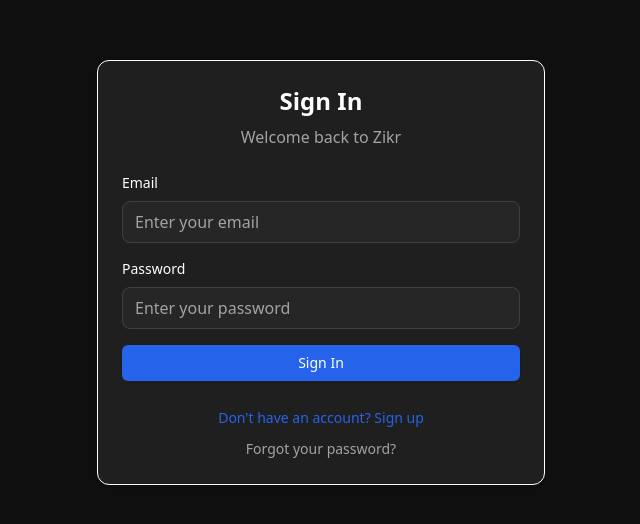
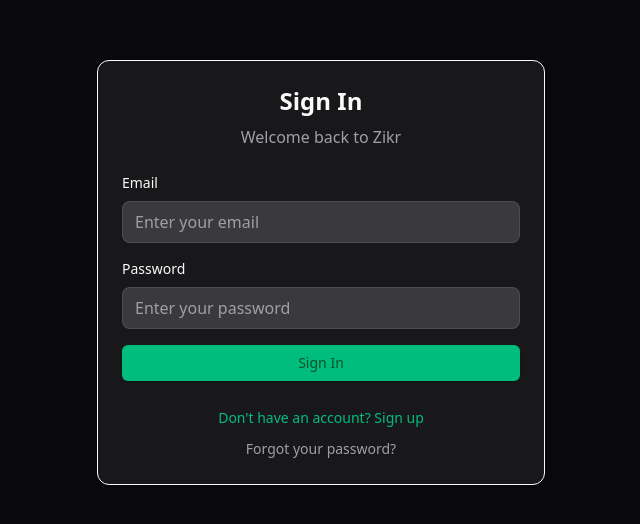
Before and after one commit to apsbd/zikr, a Next.js app: page / in a window 1280 px wide. Shown: the part 128-652 px from the top of the page, without its empty margins (319-959 px from the left). Built offline with nearby package versions, Linux system fonts and the light colour scheme; no server answers; the database is empty; what ts-fsrs would draw is missing.

Commit message:
checkpoint

```diff
--- a/src/app/globals.css
+++ b/src/app/globals.css
@@ -1,25 +1,74 @@
 @import "tailwindcss";
 
 :root {
-  --background: #0f0f0f;
-  --foreground: #ffffff;
-  --card: #1f1f1f;
-  --card-foreground: #ffffff;
-  --popover: #1f1f1f;
-  --popover-foreground: #ffffff;
-  --primary: #2563eb;
-  --primary-foreground: #ffffff;
-  --secondary: #262626;
-  --secondary-foreground: #ffffff;
-  --muted: #262626;
-  --muted-foreground: #a3a3a3;
-  --accent: #262626;
-  --accent-foreground: #ffffff;
-  --destructive: #dc2626;
-  --destructive-foreground: #ffffff;
-  --border: #404040;
-  --input: #262626;
-  --ring: #2563eb;
+  --radius: 0.65rem;
+  --background: oklch(1 0 0);
+  --foreground: oklch(0.141 0.005 285.823);
+  --card: oklch(1 0 0);
+  --card-foreground: oklch(0.141 0.005 285.823);
+  --popover: oklch(1 0 0);
+  --popover-foreground: oklch(0.141 0.005 285.823);
+  --primary: oklch(0.723 0.219 149.579);
+  --primary-foreground: oklch(0.982 0.018 155.826);
+  --secondary: oklch(0.967 0.001 286.375);
+  --secondary-foreground: oklch(0.21 0.006 285.885);
+  --muted: oklch(0.967 0.001 286.375);
+  --muted-foreground: oklch(0.552 0.016 285.938);
+  --accent: oklch(0.967 0.001 286.375);
+  --accent-foreground: oklch(0.21 0.006 285.885);
+  --destructive: oklch(0.577 0.245 27.325);
+  --destructive-foreground: oklch(0.985 0 0);
+  --border: oklch(0.92 0.004 286.32);
+  --input: oklch(0.92 0.004 286.32);
+  --ring: oklch(0.723 0.219 149.579);
+  --chart-1: oklch(0.646 0.222 41.116);
+  --chart-2: oklch(0.6 0.118 184.704);
+  --chart-3: oklch(0.398 0.07 227.392);
+  --chart-4: oklch(0.828 0.189 84.429);
+  --chart-5: oklch(0.769 0.188 70.08);
+  --sidebar: oklch(0.985 0 0);
+  --sidebar-foreground: oklch(0.141 0.005 285.823);
+  --sidebar-primary: oklch(0.723 0.219 149.579);
+  --sidebar-primary-foreground: oklch(0.982 0.018 155.826);
+  --sidebar-accent: oklch(0.967 0.001 286.375);
+  --sidebar-accent-foreground: oklch(0.21 0.006 285.885);
+  --sidebar-border: oklch(0.92 0.004 286.32);
+  --sidebar-ring: oklch(0.723 0.219 149.579);
+}
+
+.dark {
+  --background: oklch(0.141 0.005 285.823);
+  --foreground: oklch(0.985 0 0);
+  --card: oklch(0.21 0.006 285.885);
+  --card-foreground: oklch(0.985 0 0);
+  --popover: oklch(0.21 0.006 285.885);
+  --popover-foreground: oklch(0.985 0 0);
+  --primary: oklch(0.696 0.17 162.48);
+  --primary-foreground: oklch(0.393 0.095 152.535);
+  --secondary: oklch(0.274 0.006 286.033);
+  --secondary-foreground: oklch(0.985 0 0);
+  --muted: oklch(0.274 0.006 286.033);
+  --muted-foreground: oklch(0.705 0.015 286.067);
+  --accent: oklch(0.274 0.006 286.033);
+  --accent-foreground: oklch(0.985 0 0);
+  --destructive: oklch(0.704 0.191 22.216);
+  --destructive-foreground: oklch(0.985 0 0);
+  --border: oklch(1 0 0 / 10%);
+  --input: oklch(1 0 0 / 15%);
+  --ring: oklch(0.527 0.154 150.069);
+  --chart-1: oklch(0.488 0.243 264.376);
+  --chart-2: oklch(0.696 0.17 162.48);
+  --chart-3: oklch(0.769 0.188 70.08);
+  --chart-4: oklch(0.627 0.265 303.9);
+  --chart-5: oklch(0.645 0.246 16.439);
+  --sidebar: oklch(0.21 0.006 285.885);
+  --sidebar-foreground: oklch(0.985 0 0);
+  --sidebar-primary: oklch(0.696 0.17 162.48);
+  --sidebar-primary-foreground: oklch(0.393 0.095 152.535);
+  --sidebar-accent: oklch(0.274 0.006 286.033);
+  --sidebar-accent-foreground: oklch(0.985 0 0);
+  --sidebar-border: oklch(1 0 0 / 10%);
+  --sidebar-ring: oklch(0.527 0.154 150.069);
 }
 
 @theme inline {
@@ -122,10 +171,8 @@
   -webkit-backface-visibility: hidden;
   backface-visibility: hidden;
   border-radius: 1.5rem;
-  background: rgba(255, 255, 255, 0.15);
   backdrop-filter: blur(20px);
   -webkit-backdrop-filter: blur(20px);
-  border: 1px solid rgba(255, 255, 255, 0.3);
   box-shadow: 0 8px 32px rgba(0, 0, 0, 0.4),
               0 0 0 1px rgba(255, 255, 255, 0.1) inset;
   display: flex;
--- a/src/app/layout.tsx
+++ b/src/app/layout.tsx
@@ -84,7 +84,7 @@
         <link href="https://fonts.googleapis.com/css2?family=Noto+Sans+Arabic:wght@300;400;500;600;700&display=swap" rel="stylesheet" />
       </head>
       <body
-        className={`${geistSans.variable} ${geistMono.variable} antialiased bg-gray-900 text-white`}
+        className={`${geistSans.variable} ${geistMono.variable} antialiased dark`}
       >
         <AuthProvider>
           <ClientWrapper>
```
